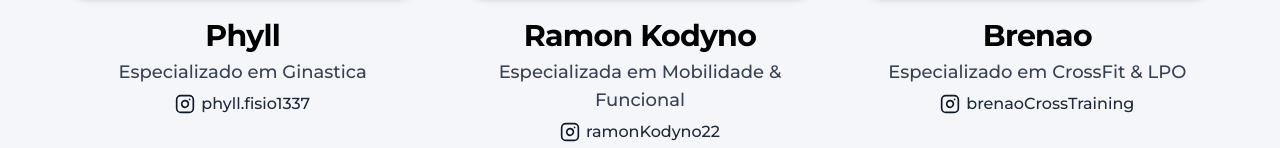
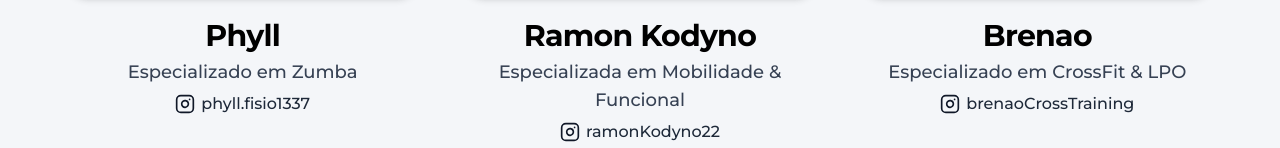
Before and after one commit to matheusferrari-mar/CrossForce, a Next.js app: page / in a window 1280 px wide. Shown: the part 3282-3430 px from the top of the page. Built offline with nearby package versions, Linux system fonts and the light colour scheme.

Commit message:
fix: corrige a profissão do phyll

```diff
--- a/src/components/sobreNos/index.tsx
+++ b/src/components/sobreNos/index.tsx
@@ -1,4 +1,4 @@
-// --- ARQUIVO 2: COMPONENTE SOBRE NOS ---
+
 "use client";
 
 import Image from "next/image";
--- a/src/lib/professores.json
+++ b/src/lib/professores.json
@@ -2,7 +2,7 @@
   {
     "id": 1,
     "nome": "Phyll",
-    "especializacao": "Especializado em Ginastica",
+    "especializacao": "Especializado em Zumba",
     "cref": "CREF:102382138102481481209",
     "instagram": "phyll.fisio1337",
     "foto": "/img/professores/treinador1.png",
```
